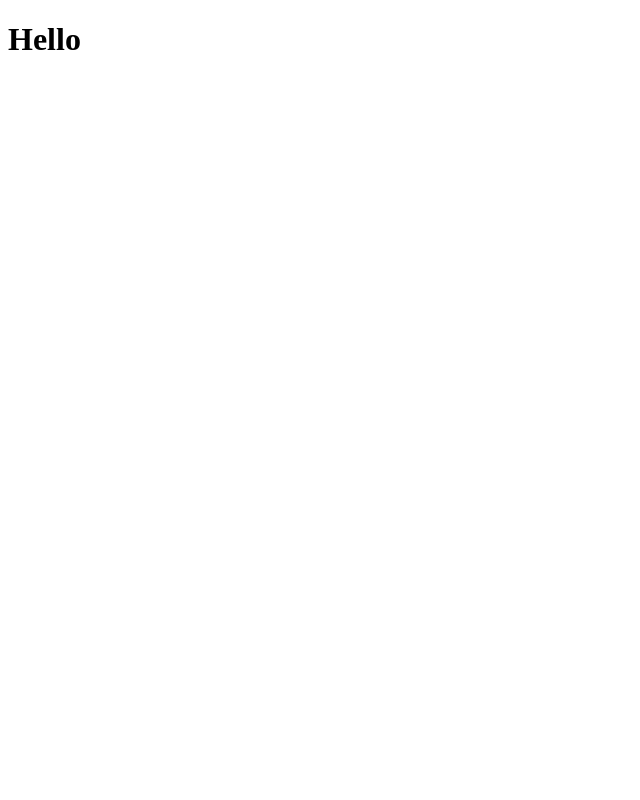
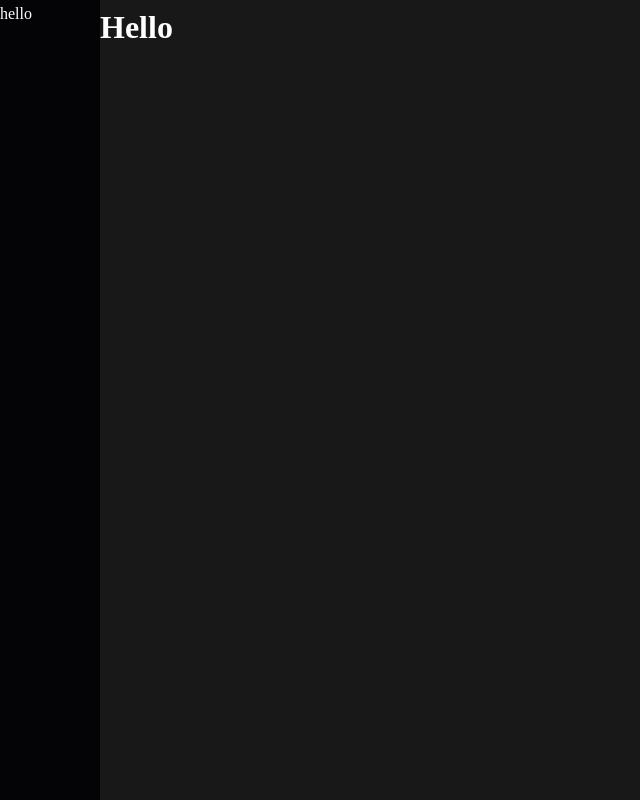
Before and after one commit to riteshsp2000/spotify-profile, a React (Create React App) app in the folder client/: page / in a window 1280 px wide. Shown: the whole page, without its empty margins (0-640 px from the left). Built offline with nearby package versions, Linux system fonts and the light colour scheme.

Commit message:
Create navigation div

```diff
--- a/client/package.json
+++ b/client/package.json
@@ -4,9 +4,11 @@
   "private": true,
   "dependencies": {
     "@material-ui/core": "^4.11.3",
+    "@material-ui/icons": "^4.11.2",
     "@testing-library/jest-dom": "^5.11.4",
     "@testing-library/react": "^11.1.0",
     "@testing-library/user-event": "^12.1.10",
+    "clsx": "^1.1.1",
     "react": "^17.0.1",
     "react-dom": "^17.0.1",
     "react-redux": "^7.2.2",
--- /dev/null
+++ b/client/src/components/marginals/Sidebar.js
@@ -0,0 +1,27 @@
+import React from 'react';
+import { makeStyles } from '@material-ui/core/styles';
+
+export default function MiniDrawer({ children }) {
+  const classes = useStyles();
+
+  return <div className={classes.root}>hello</div>;
+}
+
+const useStyles = makeStyles((theme) => ({
+  root: {
+    color: '#fff',
+    position: 'fixed',
+    left: 0,
+    backgroundColor: '#040306',
+    [theme.breakpoints.down('sm')]: {
+      width: '100%',
+      minHeight: '70px',
+      bottom: 0,
+    },
+    [theme.breakpoints.up('sm')]: {
+      width: '100px',
+      minHeight: '100vh',
+      top: 0,
+    },
+  },
+}));
--- /dev/null
+++ b/client/src/index.css
@@ -0,0 +1,20 @@
+*,
+*::after,
+*::before {
+	margin: 0;
+	padding: 0;
+	box-sizing: inherit;
+}
+
+body {
+	font-weight: 400;
+	font-size: 16px;
+	line-height: 1.7;
+	box-sizing: border-box;
+	background-color: #181818;
+}
+
+li,
+a {
+	text-decoration: none;
+}
--- a/client/src/index.js
+++ b/client/src/index.js
@@ -2,5 +2,6 @@ import React from 'react';
 import ReactDOM from 'react-dom';
 
 import App from './screens/App';
+import('./index.css');
 
 ReactDOM.render(<App />, document.querySelector('#root'));
--- a/client/src/screens/App.js
+++ b/client/src/screens/App.js
@@ -2,24 +2,35 @@ import React from 'react';
 
 // Libraries
 import { Router, Route, Switch, Redirect } from 'react-router-dom';
+import { makeStyles } from '@material-ui/core';
 
 // Utils
 import createBrowserHistory from '../utils/history';
 
 // Components
 import Home from './Home.js';
+import Sidebar from '../components/marginals/Sidebar';
 
 function App() {
+  const classes = useStyles();
+
   return (
-    <Router history={createBrowserHistory}>
+    <Router history={createBrowserHistory} classes={classes.root}>
+      <Sidebar />
       <Switch>
         <Route path='/'>
           <Home />
-          <Redirect to='/' />
         </Route>
+        <Redirect to='/' />
       </Switch>
     </Router>
   );
 }
 
 export default App;
+
+const useStyles = makeStyles(() => ({
+  root: {
+    backgroundColor: '#181818',
+  },
+}));
--- a/client/src/screens/Home.js
+++ b/client/src/screens/Home.js
@@ -1,7 +1,17 @@
 import React from 'react';
 
 function Home() {
-  return <h1>Hello</h1>;
+  return (
+    <div
+      style={{
+        marginLeft: '100px',
+        // width: 'calc(100% - 100px)',
+        height: '100vh',
+      }}
+    >
+      <h1 style={{ color: '#fff' }}>Hello</h1>
+    </div>
+  );
 }
 
 export default Home;
```
Also changed, not shown: 2 other files (tests, documents, lock files or other folders).
